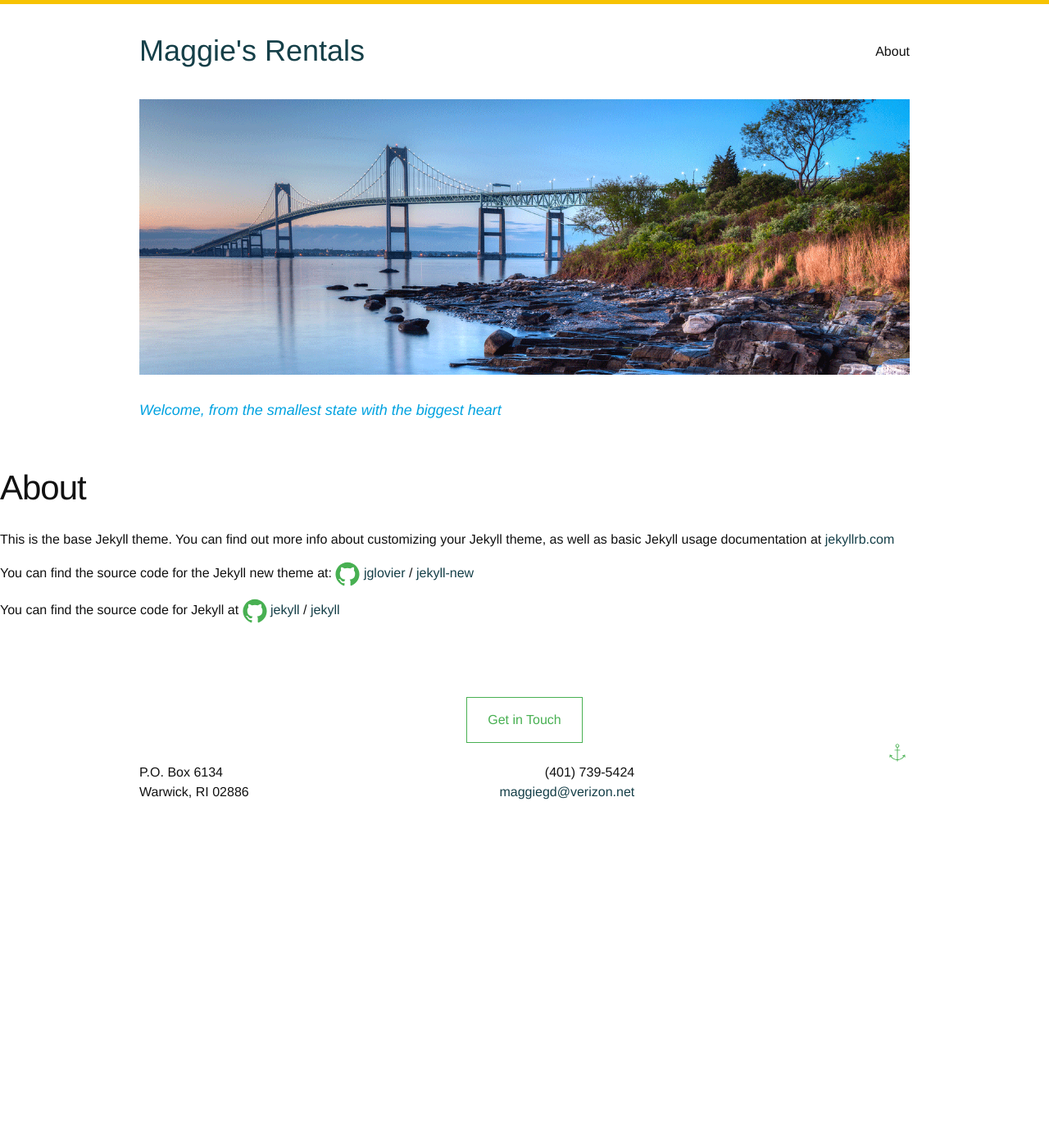
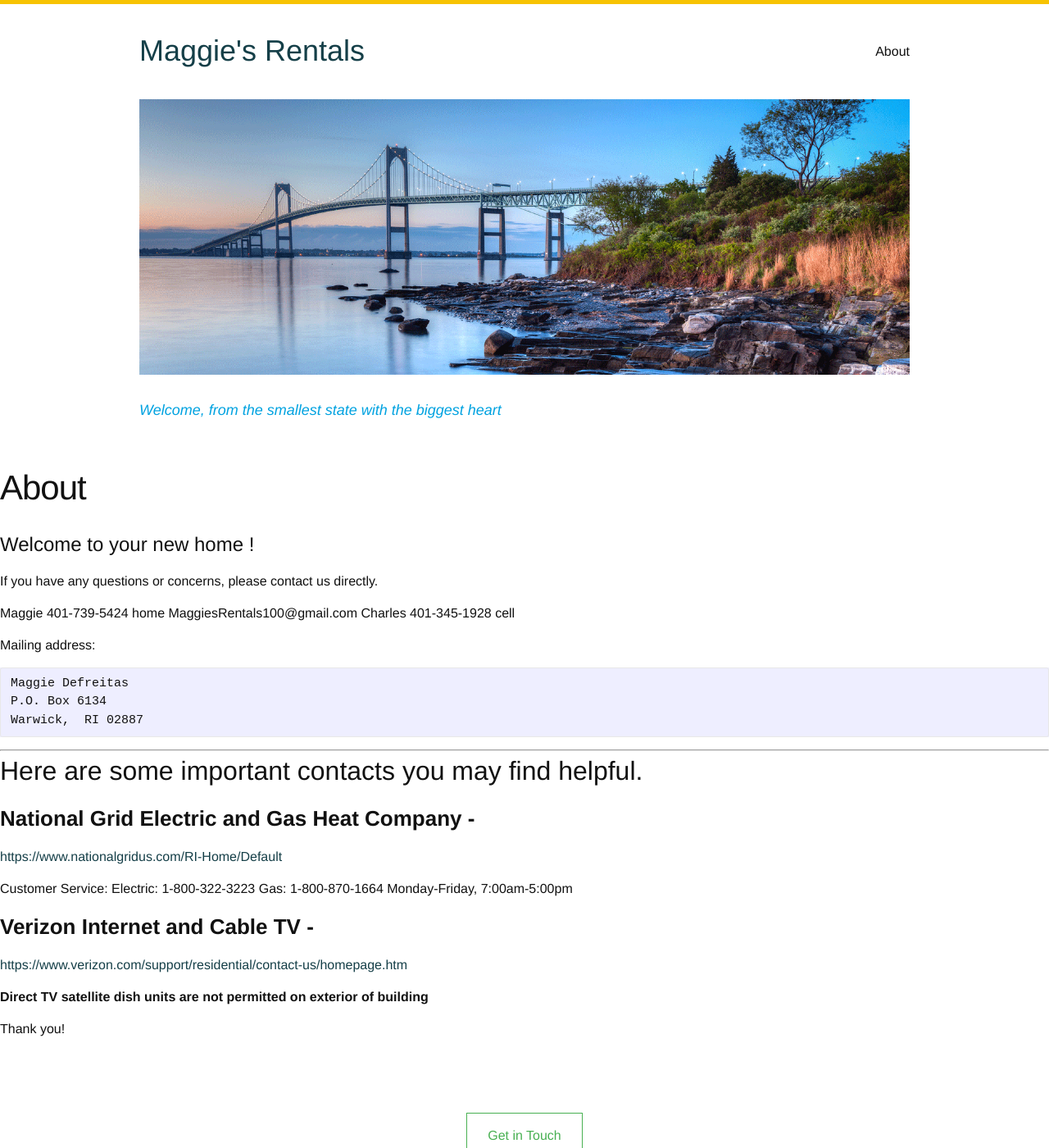
Before and after one commit to alexandreaco/maggiesrentals.github.io, a Jekyll site: the page built from about.md, in a window 1280 px wide and 1400 px high. Shown: the whole window at 82% size. Built offline with Jekyll 4.4.1, drawn with Linux system fonts in a browser that asks for light colours.

Commit message:
Updated About

````diff
--- a/about.md
+++ b/about.md
@@ -4,12 +4,38 @@ permalink: "/about/"
 layout: page
 ---
 
-This is the base Jekyll theme. You can find out more info about customizing your Jekyll theme, as well as basic Jekyll usage documentation at [jekyllrb.com](http://jekyllrb.com/)
+# Welcome to your new home !
 
-You can find the source code for the Jekyll new theme at:
-{% include icon-github.html username="jglovier" %} /
-[jekyll-new](https://github.com/jglovier/jekyll-new)
+If you have any questions or concerns, please contact us directly.
 
-You can find the source code for Jekyll at
-{% include icon-github.html username="jekyll" %} /
-[jekyll](https://github.com/jekyll/jekyll)
+Maggie    401-739-5424 home   MaggiesRentals100@gmail.com
+Charles   401-345-1928 cell
+
+
+Mailing address:
+```
+Maggie Defreitas
+P.O. Box 6134
+Warwick,  RI 02887
+```
+---
+
+## Here are some important contacts you may find helpful.
+
+
+### National Grid Electric and Gas Heat Company -
+[https://www.nationalgridus.com/RI-Home/Default](https://www.nationalgridus.com/RI-Home/Default)
+
+Customer Service:
+Electric: 1-800-322-3223
+Gas: 1-800-870-1664
+Monday-Friday, 7:00am-5:00pm
+
+
+### Verizon Internet and Cable TV -
+
+[https://www.verizon.com/support/residential/contact-us/homepage.htm](https://www.verizon.com/support/residential/contact-us/homepage.htm)
+
+**Direct TV satellite dish units are not permitted on exterior of building**
+
+Thank you!
````
